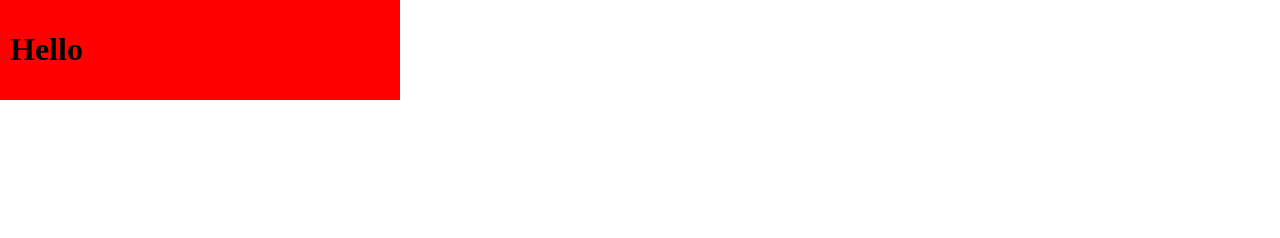
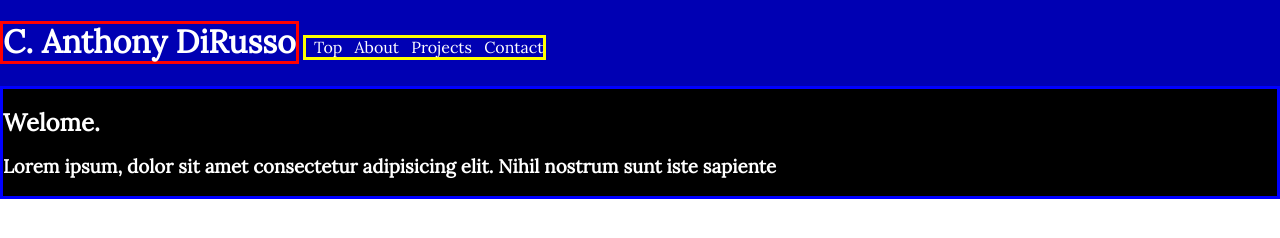
Before and after one commit to A-DiRusso/cautious-guide, a plain HTML site: page index.html in a window 1280 px wide. Drawn offline with nearby package versions, Linux system fonts and the light colour scheme.

Commit message:
adds style for top bar

```diff
--- a/index.html
+++ b/index.html
@@ -6,12 +6,27 @@
     <meta http-equiv="X-UA-Compatible" content="ie=edge">
     <title>Portfolio Ripoff</title>
     <link rel="stylesheet" href="https://cdnjs.cloudflare.com/ajax/libs/normalize/8.0.1/normalize.min.css">
+    <link href="https://fonts.googleapis.com/css?family=Lora" rel="stylesheet">
     <link rel="stylesheet" href="stylesheet/stylesheet.css">
 </head>
 <body>
-    <div>
-        <h1>Hello</h1>
-    </div>
+   <div class="hero-image">
+       <div class="top-bar">
+           <h1 class="title-text">C. Anthony DiRusso</h1>
+           <ul class="nav">
+               <li>Top</li>
+               <li>About</li>
+               <li>Projects</li>
+               <li>Contact</li>
+           </ul>
+       </div>
+       <div class="welcome-message">
+           <h2>Welome.</h2>
+           <h3 class="secondary-text">
+               Lorem ipsum, dolor sit amet consectetur adipisicing elit. Nihil nostrum sunt iste sapiente
+           </h3>
+       </div>
+   </div>
 
 </body>
 </html>
--- a/stylesheet/stylesheet.css
+++ b/stylesheet/stylesheet.css
@@ -7,9 +7,40 @@ html {
     box-sizing: inherit;
 }
 
-div {
-    width: 400px;
-    background: red;
-    padding: 10px;
+
+
+.hero-image {
+    color: white;
+    font-family: 'Lora', serif;
+    background: black
+
 
 }
+
+.title-text {
+    border: 3px solid red;
+}
+
+.nav {
+    border: 3px solid yellow;
+    padding: 0px;
+}
+
+.welcome-message {
+    border: 3px solid blue;
+}
+
+.nav li {
+    /* inline lines them up but gives us little control*/
+    display: inline-block;
+    padding-left: 8px;
+}
+
+.top-bar {
+    background: rgba(0, 0, 255, 0.7);
+}
+
+.top-bar .title-text,
+.top-bar .nav {
+    display: inline-block;
+}
```
